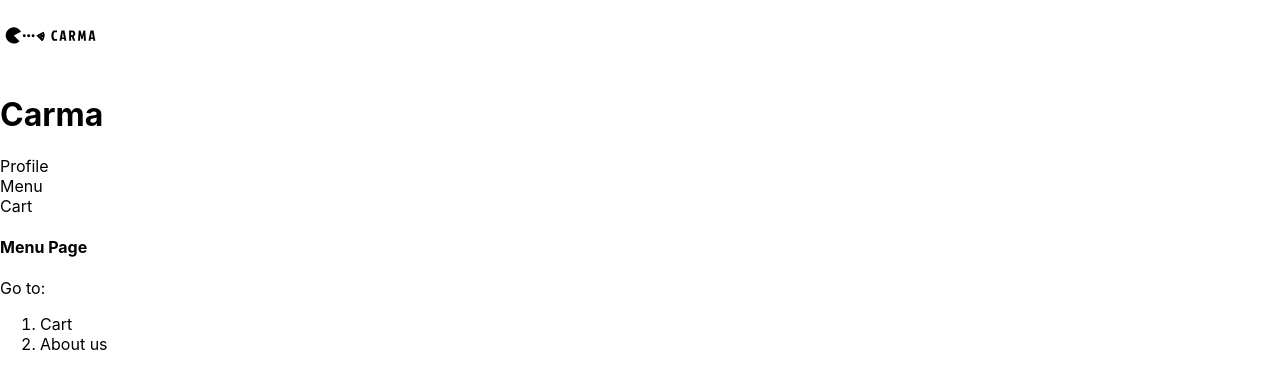
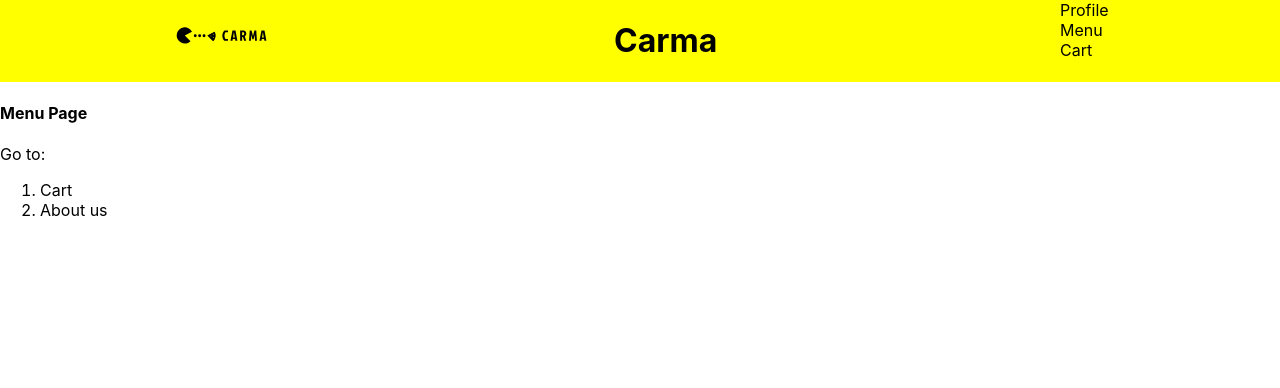
Before and after one commit to Urszuja/Carma.Restaurant.Project.Typescript.NextJS, a Next.js app in the folder carma-app/: page /menu in a window 1280 px wide. Shown: the top 388 px of the page. Built offline with nearby package versions, Linux system fonts and the light colour scheme; data requests are answered from the project's data file.

Commit message:
StyledHeader created

```diff
--- a/carma-app/components/Header.tsx
+++ b/carma-app/components/Header.tsx
@@ -1,25 +1,26 @@
-import React from 'react';
-import Image from 'next/image'
-import Link from 'next/link';
+import React from "react";
+import Image from "next/image";
+import Link from "next/link";
+import { StyledHeader } from "./styles/Header.styled";
 
 function Header() {
   return (
-    <div>
-    <Image src="/LogoWithName.svg" alt="Carma Logo" width={100} height={70} />
-    <h1>Carma</h1>
-    <div>
-        <div> <Link href='/order/list'>Profile</Link></div>
+    <StyledHeader>
+      <Image src="/LogoWithName.svg" alt="Carma Logo" width={100} height={70} />
+      <h1>Carma</h1>
+      <div>
         <div>
-
-        <Link href='/menu'>Menu</Link>
+          <Link href="/order/list">Profile</Link>
         </div>
         <div>
-
-        <Link href='/order'>Cart</Link>
+          <Link href="/menu">Menu</Link>
         </div>
-    </div>
-    </div>
-  )
+        <div>
+          <Link href="/order">Cart</Link>
+        </div>
+      </div>
+    </StyledHeader>
+  );
 }
 
 export default Header;
--- /dev/null
+++ b/carma-app/components/styles/Header.styled.ts
@@ -0,0 +1,7 @@
+import styled from "styled-components";
+
+export const StyledHeader = styled.div`
+  background-color: yellow;
+  display: flex;
+  justify-content: space-around;
+`;
```
Also changed, not shown: carma-app/.babelrc.
